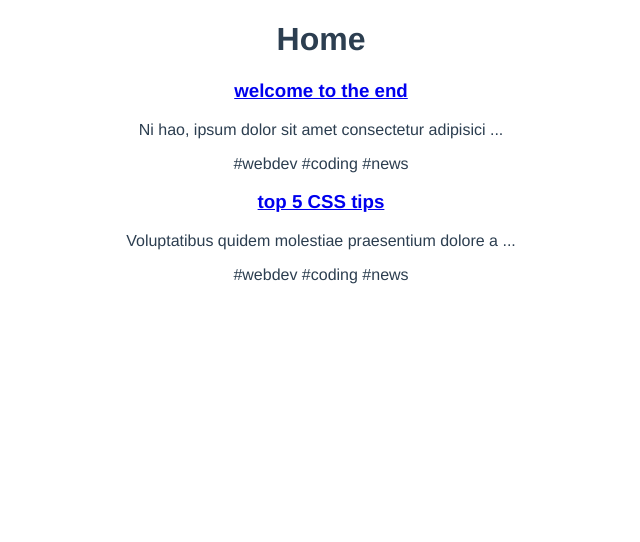
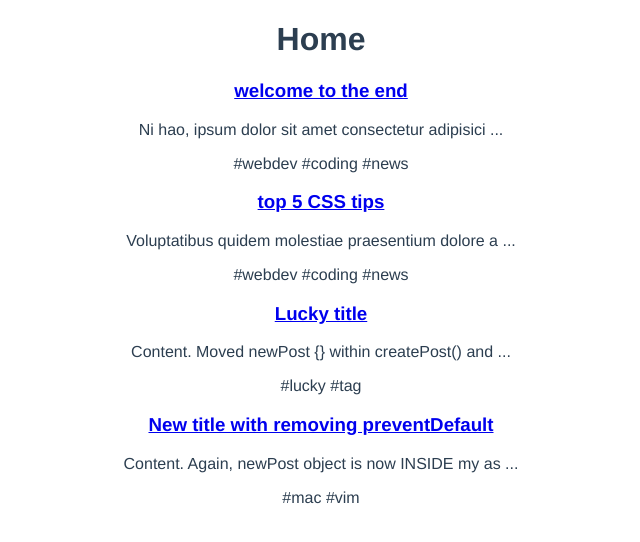
Before and after one commit to gaylonalfano/vue-firebase-course, a Vue app in the folder dojo-blog/: page / in a window 1280 px wide. Shown: the top 542 px of the page, without its empty margins (319-959 px from the left). Built offline with nearby package versions, Linux system fonts and the light colour scheme; data requests are answered from the project's data file.

Commit message:
My attempt at handling a form submission and POST request to our backend API.

```diff
--- a/dojo-blog/data/db.json
+++ b/dojo-blog/data/db.json
@@ -4,13 +4,39 @@
       "id": 1,
       "title": "welcome to the end",
       "body": "Ni hao, ipsum dolor sit amet consectetur adipisicing elit. Voluptatibus quidem molestiae praesentium dolore aperiam et vel accusamus modi excepturi magni sapiente quis, odio earum deleniti quibusdam dignissimos neque! Facilis, officiis.",
-      "tags": ["webdev", "coding", "news"]
+      "tags": [
+        "webdev",
+        "coding",
+        "news"
+      ]
     },
     {
       "id": 2,
       "title": "top 5 CSS tips",
       "body": "Voluptatibus quidem molestiae praesentium dolore aperiam et vel accusamus modi excepturi magni sapiente quis, odio earum deleniti quibusdam dignissimos neque! Facilis, officiis.",
-      "tags": ["webdev", "coding", "news"]
+      "tags": [
+        "webdev",
+        "coding",
+        "news"
+      ]
+    },
+    {
+      "id": 67,
+      "title": "Lucky title",
+      "body": "Content. Moved newPost {} within createPost() and I'm accessing the .value from the Refs.",
+      "tags": [
+        "lucky",
+        "tag"
+      ]
+    },
+    {
+      "id": 59,
+      "title": "New title with removing preventDefault",
+      "body": "Content. Again, newPost object is now INSIDE my async function createPost() and it's using title.value, body.value, etc.",
+      "tags": [
+        "mac",
+        "vim"
+      ]
     }
   ]
 }
--- a/dojo-blog/src/views/CreatePost.vue
+++ b/dojo-blog/src/views/CreatePost.vue
@@ -13,13 +13,14 @@
         @keydown.enter.prevent="addTagHandler"
       />
       <div class="pill" v-for="tag in tags" :key="tag">#{{ tag }}</div>
-      <button>Add Post</button>
+      <button @click="createPost">Add Post</button>
     </form>
   </div>
 </template>
 
 <script lang="ts">
 import { defineComponent, ref } from "vue";
+// import Post from "@/interfaces/post";
 export default defineComponent({
   name: "CreatePost",
   setup() {
@@ -27,6 +28,9 @@ export default defineComponent({
     const body = ref<string>("");
     const tag = ref<string>("");
     const tags = ref<string[]>([]);
+    // Q: Can I use extend Post type to add the 'id' field on top?
+    // Q: Add the newPost object inside this funtion or setup()?
+    // A: Should put inside createPost() function!
 
     function addTagHandler(e: KeyboardEvent): void {
       // console.group("addTagHandler Executed");
@@ -43,7 +47,28 @@ export default defineComponent({
       // console.log(tags.value); // works
     }
 
-    return { title, body, tag, tags, addTagHandler };
+    async function createPost() {
+      const newPost = {
+        id: Math.floor(Math.random() * Math.floor(100)),
+        title: title.value,
+        body: body.value,
+        tags: tags.value,
+      };
+      const url: RequestInfo = "http://localhost:3000/posts";
+      const opts: RequestInit = {
+        method: "POST",
+        headers: {
+          "Content-Type": "application/json; charset=UTF-8",
+        },
+        body: JSON.stringify(newPost),
+      };
+      const response = await fetch(url, opts);
+      const result = await response.json();
+
+      return result;
+    }
+
+    return { title, body, tag, tags, addTagHandler, createPost };
   },
 });
 </script>
```
